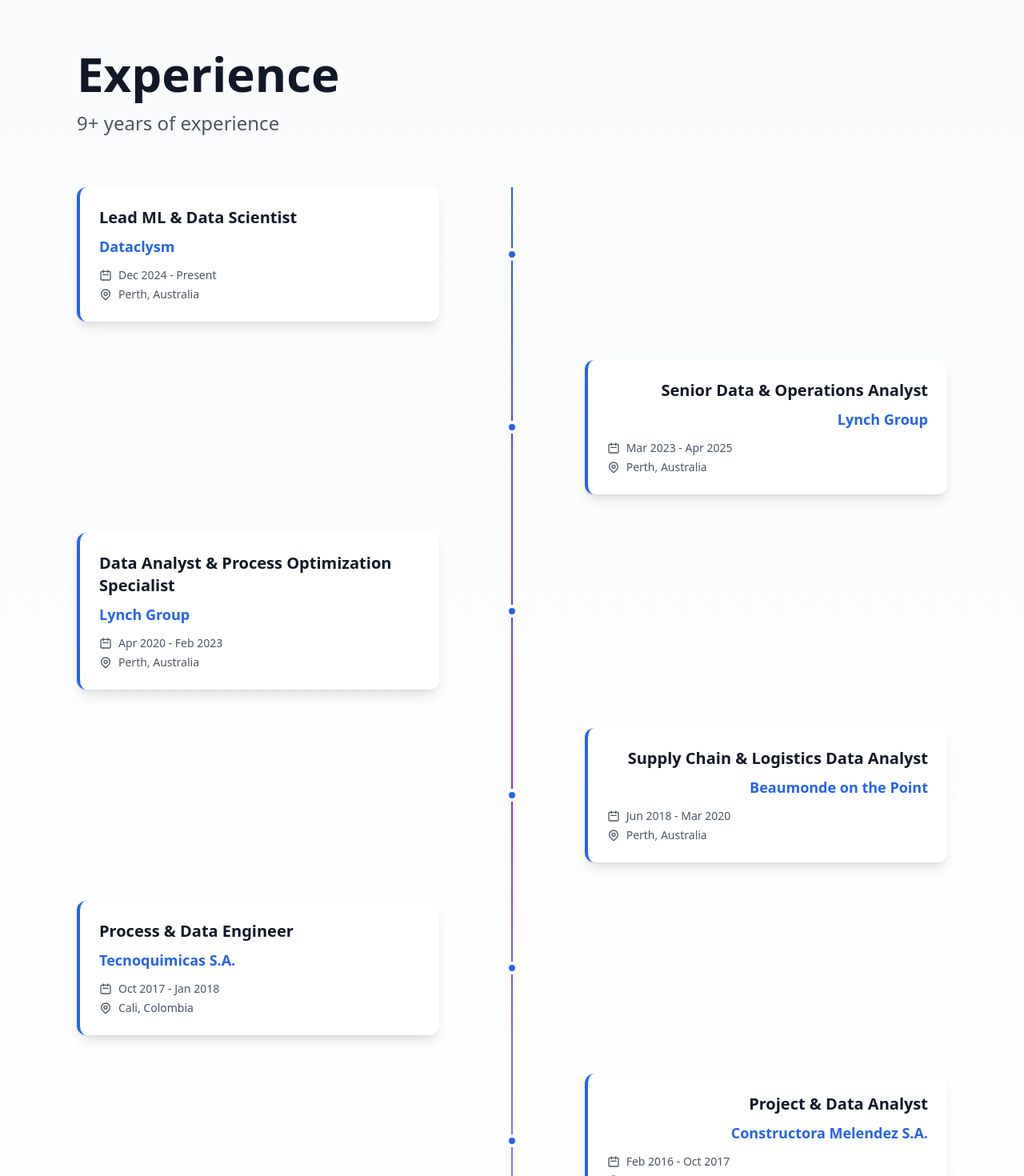
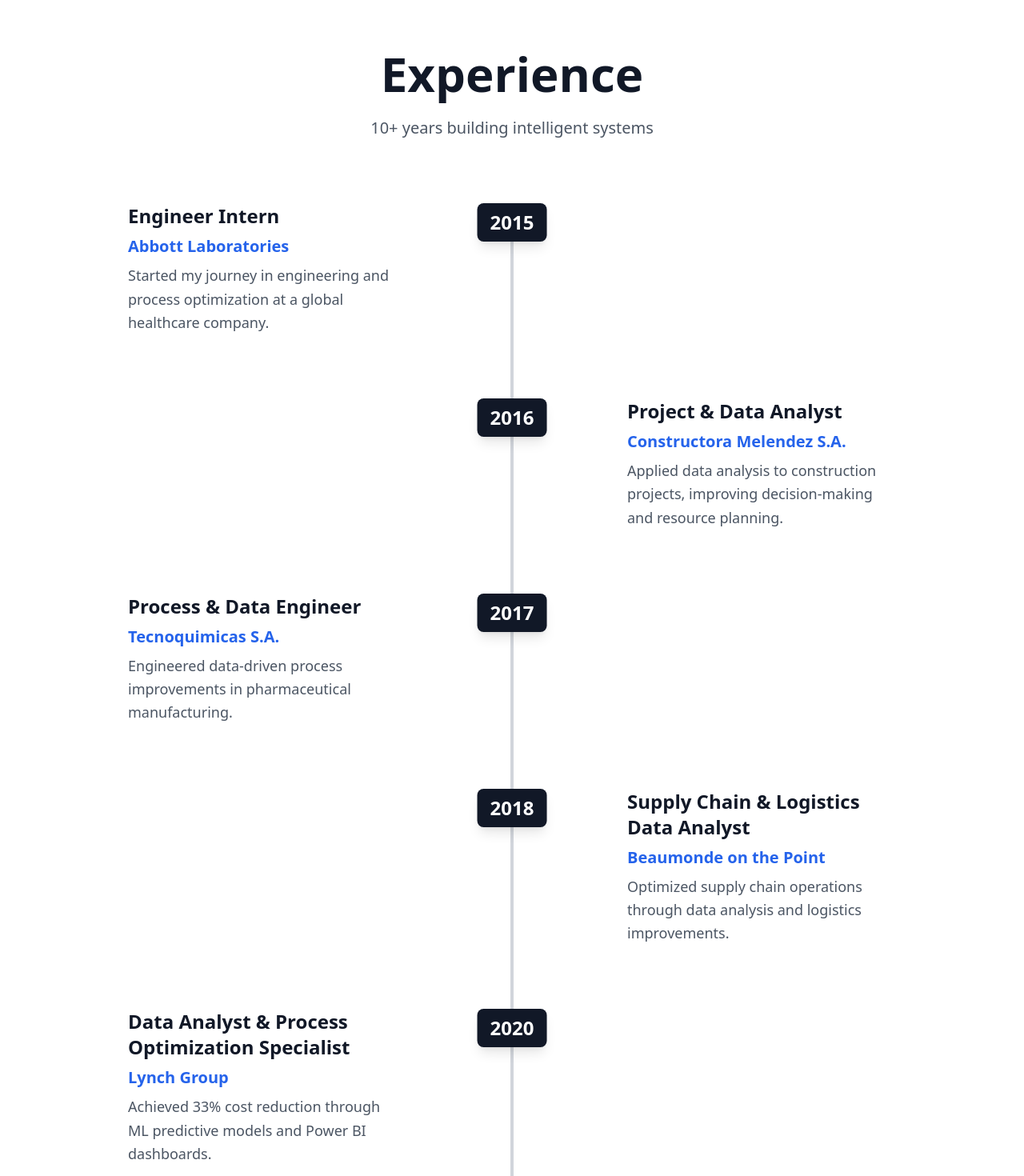
Before and after one commit to DavidRualesA/personal_website, a React (Vite) app: page / in a window 1280 px wide. Shown: the part 3500-4970 px from the top of the page at 80% size. Built offline with nearby package versions, Linux system fonts and the light colour scheme.

Commit message:
created experience timeline

```diff
--- a/src/components/Experience.tsx
+++ b/src/components/Experience.tsx
@@ -1,103 +1,95 @@
 import React from 'react';
 
 interface ExperienceItem {
+    year: string;
     company: string;
     role: string;
-    period: string;
-    location: string;
+    description: string;
 }
 
 const Experience: React.FC = () => {
     const experiences: ExperienceItem[] = [
         {
+            year: "2015",
+            company: "Abbott Laboratories",
+            role: "Engineer Intern",
+            description: "Started my journey in engineering and process optimization at a global healthcare company."
+        },
+        {
+            year: "2016",
+            company: "Constructora Melendez S.A.",
+            role: "Project & Data Analyst",
+            description: "Applied data analysis to construction projects, improving decision-making and resource planning."
+        },
+        {
+            year: "2017",
+            company: "Tecnoquimicas S.A.",
+            role: "Process & Data Engineer",
+            description: "Engineered data-driven process improvements in pharmaceutical manufacturing."
+        },
+        {
+            year: "2018",
+            company: "Beaumonde on the Point",
+            role: "Supply Chain & Logistics Data Analyst",
+            description: "Optimized supply chain operations through data analysis and logistics improvements."
+        },
+        {
+            year: "2020",
+            company: "Lynch Group",
+            role: "Data Analyst & Process Optimization Specialist",
+            description: "Achieved 33% cost reduction through ML predictive models and Power BI dashboards."
+        },
+        {
+            year: "2023",
+            company: "Lynch Group",
+            role: "Senior Data & Operations Analyst",
+            description: "Deployed ML models that increased profitability by 15% and reduced transport costs by 12%."
+        },
+        {
+            year: "2024",
             company: "Dataclysm",
             role: "Lead ML & Data Scientist",
-            period: "Dec 2024 - Present",
-            location: "Perth, Australia"
-        },
-        {
-            company: "Lynch Group",
-            role: "Senior Data & Operations Analyst",
-            period: "Mar 2023 - Apr 2025",
-            location: "Perth, Australia"
-        },
-        {
-            company: "Lynch Group",
-            role: "Data Analyst & Process Optimization Specialist",
-            period: "Apr 2020 - Feb 2023",
-            location: "Perth, Australia"
-        },
-        {
-            company: "Beaumonde on the Point",
-            role: "Supply Chain & Logistics Data Analyst",
-            period: "Jun 2018 - Mar 2020",
-            location: "Perth, Australia"
-        },
-        {
-            company: "Tecnoquimicas S.A.",
-            role: "Process & Data Engineer",
-            period: "Oct 2017 - Jan 2018",
-            location: "Cali, Colombia"
-        },
-        {
-            company: "Constructora Melendez S.A.",
-            role: "Project & Data Analyst",
-            period: "Feb 2016 - Oct 2017",
-            location: "Cali, Colombia"
-        },
-        {
-            company: "Abbott Laboratories",
-            role: "Engineer Intern",
-            period: "May 2015 - Nov 2015",
-            location: "Cali, Colombia"
+            description: "Building AI-powered analytics for Australian schools. Developed ML models for student risk detection and AI assistants that reduced response times by 99.9%."
         }
     ];
 
     return (
-        <section id="experience" className="relative bg-gradient-to-b from-gray-50 to-white py-20 md:py-32">
-            <div className="max-w-6xl mx-auto px-4 sm:px-6 lg:px-8">
-                <h2 className="text-4xl md:text-5xl lg:text-6xl font-bold text-gray-900 mb-4">
+        <section id="experience" className="relative bg-white py-20 md:py-32">
+            <div className="max-w-5xl mx-auto px-4 sm:px-6 lg:px-8">
+                <h2 className="text-4xl md:text-5xl lg:text-6xl font-bold text-gray-900 mb-6 text-center">
                     Experience
                 </h2>
-                <p className="text-2xl text-gray-600 mb-16">
-                    9+ years of experience
+                <p className="text-xl text-gray-600 mb-20 text-center">
+                    10+ years building intelligent systems
                 </p>
 
                 {/* Timeline */}
                 <div className="relative">
-                    {/* Vertical line */}
-                    <div className="absolute left-8 md:left-1/2 transform md:-translate-x-1/2 w-0.5 h-full bg-gradient-to-b from-blue-600 via-purple-600 to-blue-400"></div>
+                    {/* Central vertical line */}
+                    <div className="absolute left-16 md:left-1/2 transform md:-translate-x-1/2 w-1 h-full bg-gray-300"></div>
 
                     {experiences.map((exp, index) => (
-                        <div key={index} className="relative mb-8 md:mb-12">
-                            <div className={`flex items-center ${index % 2 === 0 ? 'md:flex-row' : 'md:flex-row-reverse'}`}>
-                                {/* Timeline dot */}
-                                <div className="absolute left-8 md:left-1/2 transform -translate-x-1/2 w-4 h-4 bg-blue-600 rounded-full border-4 border-white shadow-lg z-10"></div>
+                        <div key={index} className="relative mb-16 md:mb-20">
+                            {/* Year marker - centered on timeline */}
+                            <div className="absolute left-16 md:left-1/2 transform -translate-x-1/2 z-10">
+                                <div className="bg-gray-900 text-white font-bold px-4 py-2 rounded-lg shadow-lg text-2xl">
+                                    {exp.year}
+                                </div>
+                            </div>
 
-                                {/* Content card */}
-                                <div className={`ml-20 md:ml-0 md:w-5/12 ${index % 2 === 0 ? '' : 'md:text-right'}`}>
-                                    <div className="bg-white rounded-xl shadow-lg hover:shadow-xl transition-all duration-300 p-6 border-l-4 border-blue-600">
-                                        <h3 className="text-xl font-bold text-gray-900 mb-2">
+                            {/* Content - alternating sides on desktop */}
+                            <div className={`flex ${index % 2 === 0 ? 'md:justify-start' : 'md:justify-end'}`}>
+                                <div className={`ml-32 md:ml-0 md:w-5/12 ${index % 2 === 0 ? 'md:pr-16' : 'md:pl-16'}`}>
+                                    <div className="space-y-2">
+                                        <h3 className="text-2xl font-bold text-gray-900">
                                             {exp.role}
                                         </h3>
-                                        <p className="text-lg font-semibold text-blue-600 mb-3">
+                                        <p className="text-xl font-semibold text-blue-600">
                                             {exp.company}
                                         </p>
-                                        <div className="flex flex-col gap-1 text-sm text-gray-600">
-                                            <span className="flex items-center">
-                                                <svg className="w-4 h-4 mr-2" fill="none" stroke="currentColor" viewBox="0 0 24 24">
-                                                    <path strokeLinecap="round" strokeLinejoin="round" strokeWidth={2} d="M8 7V3m8 4V3m-9 8h10M5 21h14a2 2 0 002-2V7a2 2 0 00-2-2H5a2 2 0 00-2 2v12a2 2 0 002 2z" />
-                                                </svg>
-                                                {exp.period}
-                                            </span>
-                                            <span className="flex items-center">
-                                                <svg className="w-4 h-4 mr-2" fill="none" stroke="currentColor" viewBox="0 0 24 24">
-                                                    <path strokeLinecap="round" strokeLinejoin="round" strokeWidth={2} d="M17.657 16.657L13.414 20.9a1.998 1.998 0 01-2.827 0l-4.244-4.243a8 8 0 1111.314 0z" />
-                                                    <path strokeLinecap="round" strokeLinejoin="round" strokeWidth={2} d="M15 11a3 3 0 11-6 0 3 3 0 016 0z" />
-                                                </svg>
-                                                {exp.location}
-                                            </span>
-                                        </div>
+                                        <p className="text-lg text-gray-600 leading-relaxed mt-3">
+                                            {exp.description}
+                                        </p>
                                     </div>
                                 </div>
                             </div>
```
